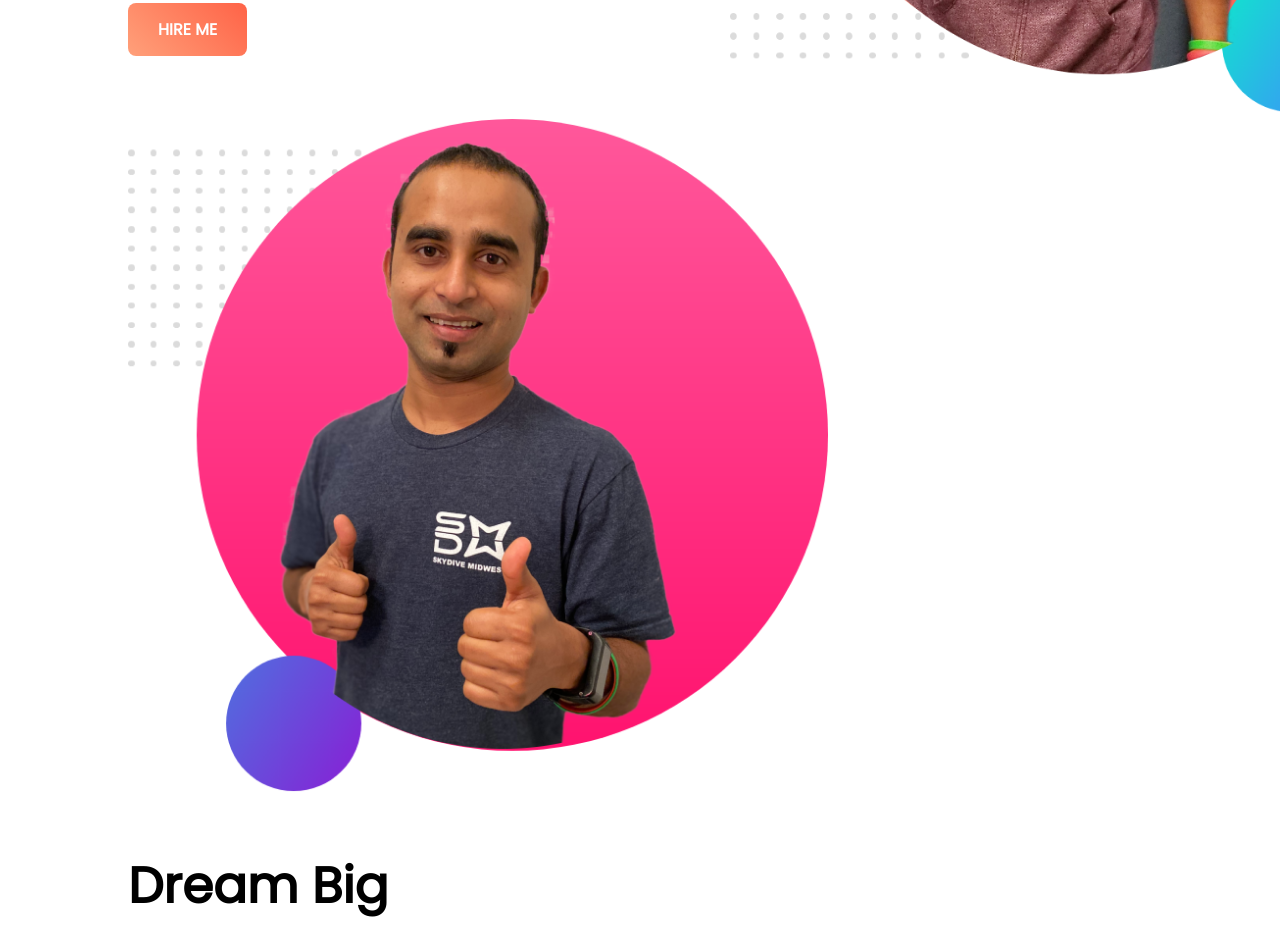
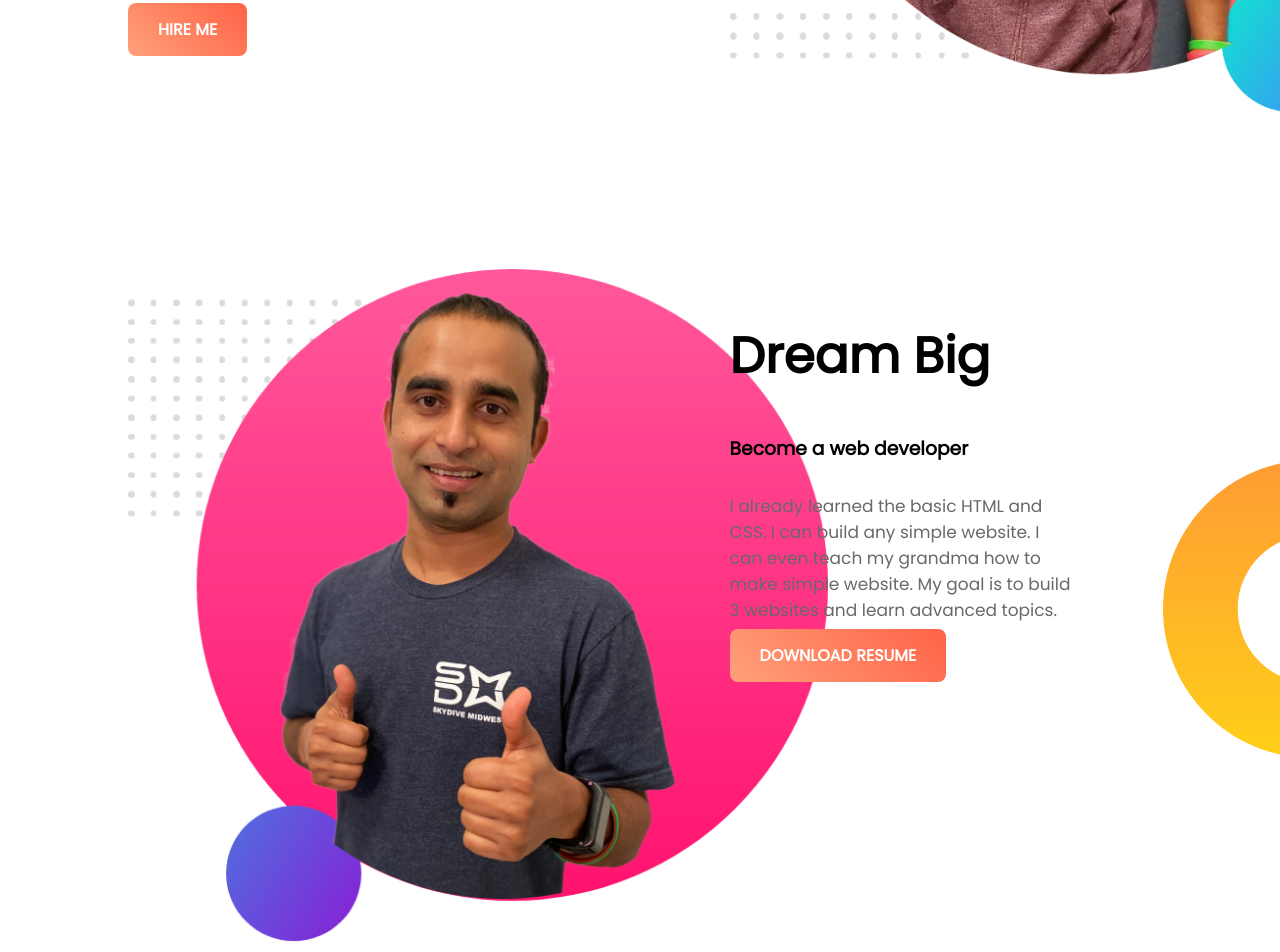
Before and after one commit to resalatislam5/developer-portfolio, a plain HTML site: page index.html in a window 1280 px wide. Shown: the part 583-1535 px from the top of the page. Drawn offline with Linux system fonts and the light colour scheme.

Commit message:
inner-banner

```diff
--- a/style.css
+++ b/style.css
@@ -43,3 +43,10 @@ img{
     color: #fff;
     font-weight: bold;
 }
+#Dream_Big{
+    margin-top: 150px;
+    display: flex;
+    background-image: url(images/dream-bg.png);
+    background-repeat: no-repeat;
+    background-position: right;
+}
```
